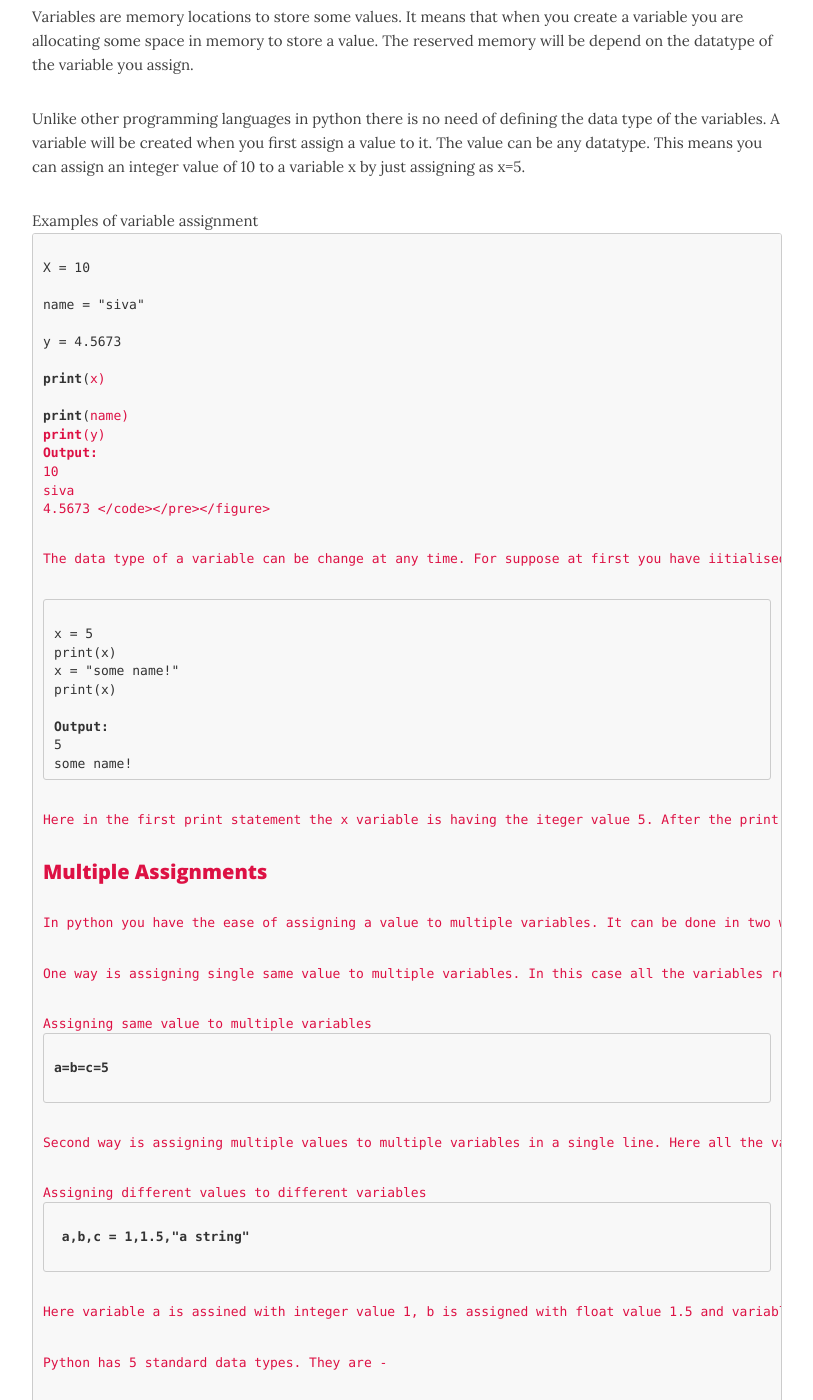
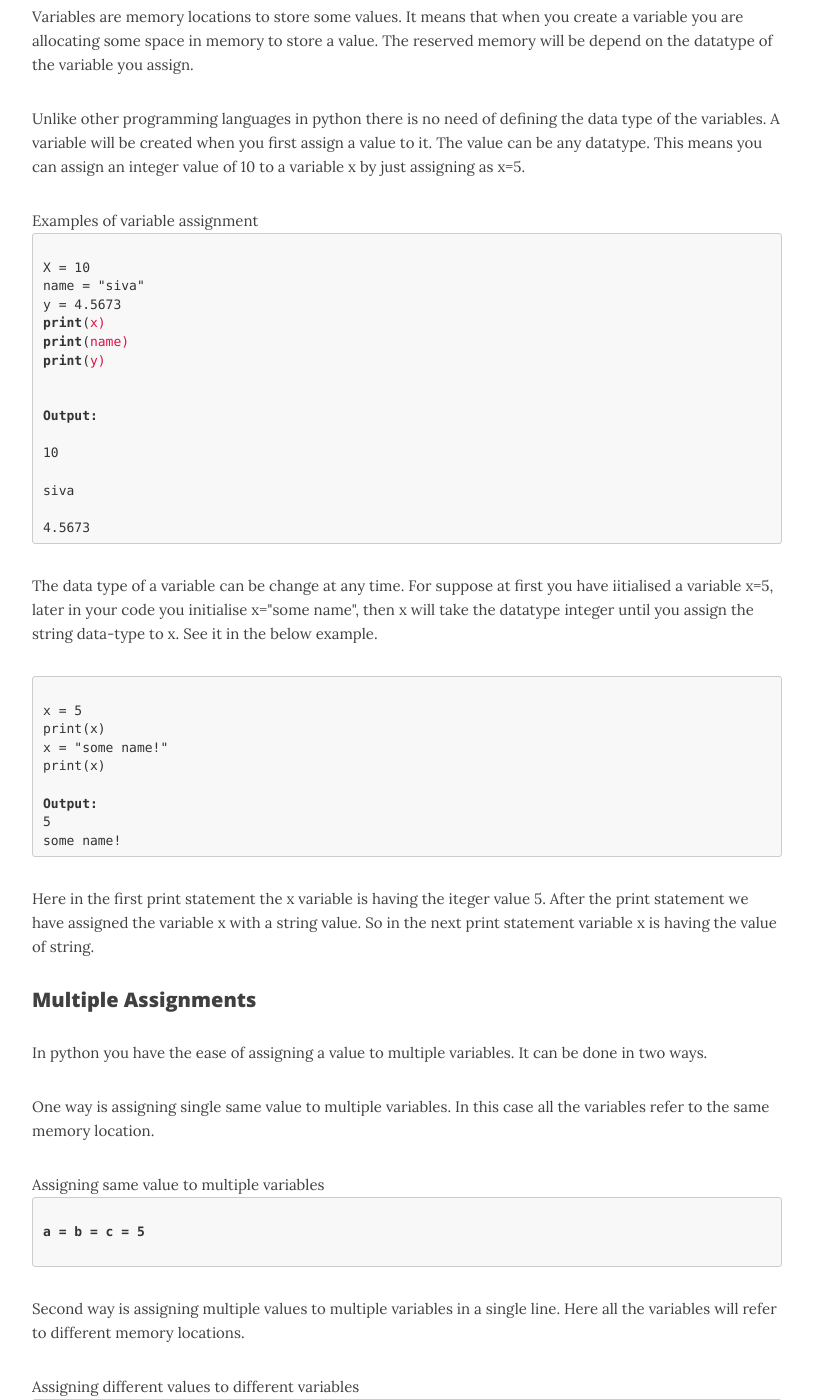
Before and after one commit to sivakrishna383/sivakrishna383.github.io, a Jekyll site: the page built from pages/variables.md, in a window 1280 px wide and 1400 px high, scrolled down 382 px. Shown: the whole window, without its empty margins (233-1046 px from the left). Built offline with Jekyll 4.4.1, drawn with Linux system fonts in a browser that asks for light colours; nearby versions of some CDN libraries; some of the changed text lies outside the part shown.

Commit message:
Update variables.md

```diff
--- a/pages/variables.md
+++ b/pages/variables.md
@@ -52,23 +52,23 @@ description: "Introduction to the python programming language"
 	</ol>
       </div>
 
-      <div class="main_cntent">
+<div class="main_cntent">
           <p>Variables are memory locations to store some values. It means that when you create a variable you are allocating some space in memory to store a value. The reserved memory will be depend on the datatype of the variable you assign.</p>
           <p>Unlike other programming languages in python there is no need of defining the data type of the variables. A  variable will be created when you first assign a value to it. The value can be any datatype. This means you can assign an integer value of 10 to a variable x by just assigning as x=5.</p>
           Examples of variable assignment
-          <figure class="highlight"><pre><code class="language-python" data-lang="python">
-X = 10<br />
-name = "siva"<br />
-y = 4.5673<br />
-<span class="k">print</span><span class="p">(</span><span class="s">x)</span><br />
-<span class="k">print</span><span class="p">(</span><span class="s">name)<br />
-<span class="k">print</span><span class="p">(</span><span class="s">y)<br />
+<figure class="highlight"><pre><code class="language-python" data-lang="python">
+X = 10
+name = "siva"
+y = 4.5673
+<span class="k">print</span><span class="p">(</span><span class="s">x)</span>
+<span class="k">print</span><span class="p">(</span><span class="s">name)</span>
+<span class="k">print</span><span class="p">(</span><span class="s">y)</span><br />
 
 <span class="kn">Output:</span><br />
 10<br />
 siva<br />
 4.5673
- </code></pre></figure>
+</code></pre></figure>
  <p>The data type of a variable can be change at any time. For suppose at first you have iitialised a variable x=5, later in your code you initialise x="some name", then x will take the datatype integer until you assign the string data-type to x. See it in the below example.</p>
 <figure class="highlight"><pre><code class="language-python" data-lang="python">
 x = 5
@@ -86,16 +86,16 @@ some name!
 <p>One way is assigning single same value to multiple variables. In this case all the variables refer to the same memory location.</p>
 Assigning same value to multiple variables
 <figure class="highlight"><pre><code class="language-python" data-lang="python">
-<span class="kn">a=b=c=5</span>
+<span class="kn">a = b = c = 5</span>
     </code></pre></figure>
  <p>Second way is assigning multiple values to multiple variables in a single line. Here all the variables will refer to different memory locations.</p>
  Assigning different values to different variables
  <figure class="highlight"><pre><code class="language-python" data-lang="python">
- <span class="kn">a,b,c = 1,1.5,"a string"</span>
+ <span class="kn">a, b, c = 1, 1.5, "a string"</span>
  </code></pre></figure>
  <p>Here variable a is assined with integer value 1, b is assigned with float value 1.5 and variable c is assigned with string value "a string"./p>
 <p>Python has 5 standard data types. They are - </p>
-<ol>
+<ol align="center">
 	<li>Number (int, float)</li>
 	<li>String</li>
 	<li>List</li>
@@ -105,7 +105,7 @@ Assigning same value to multiple variables
 <p>We will discuss about each of the data type in brief. We will go into the deep discussion about each of them in later lessons of this course. Let's begin the introduction about each of the above............</p>
 <h3>1) Numbers</h3>
 <p>Numbers means numeric values. There are for different types that python supports-</p>
-<ul>
+<ul align="center">
 	<li>int (5, -5, 110, -110 etc.)</li>
 	<li>long int (123456789L, 0154L, etc.)</li>
 	<li>float (1.5, 3.14, 6.7567, etc.)</li>
```
Also changed, not shown: other parts of pages/variables.md (+2 -2 lines).
